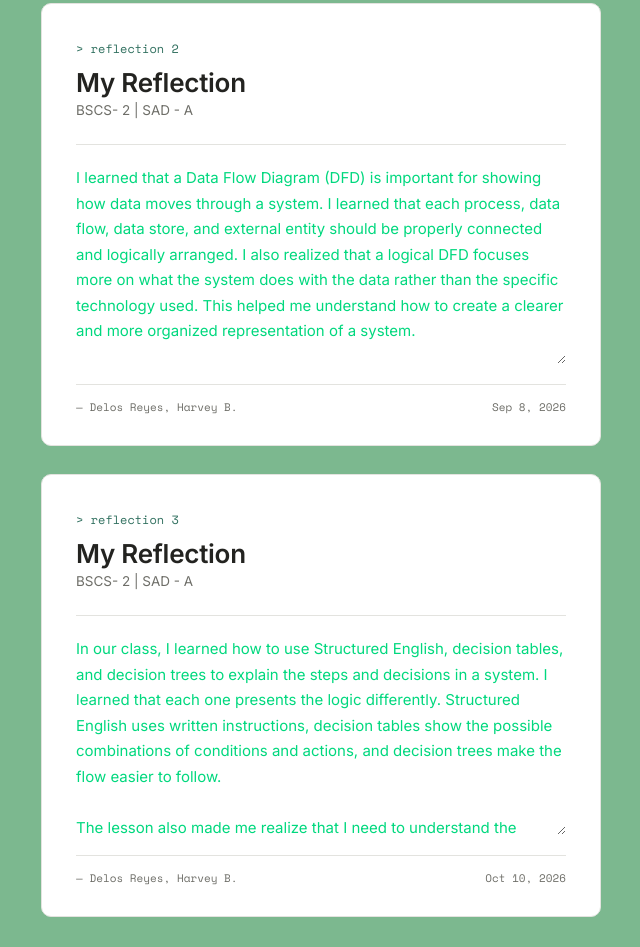
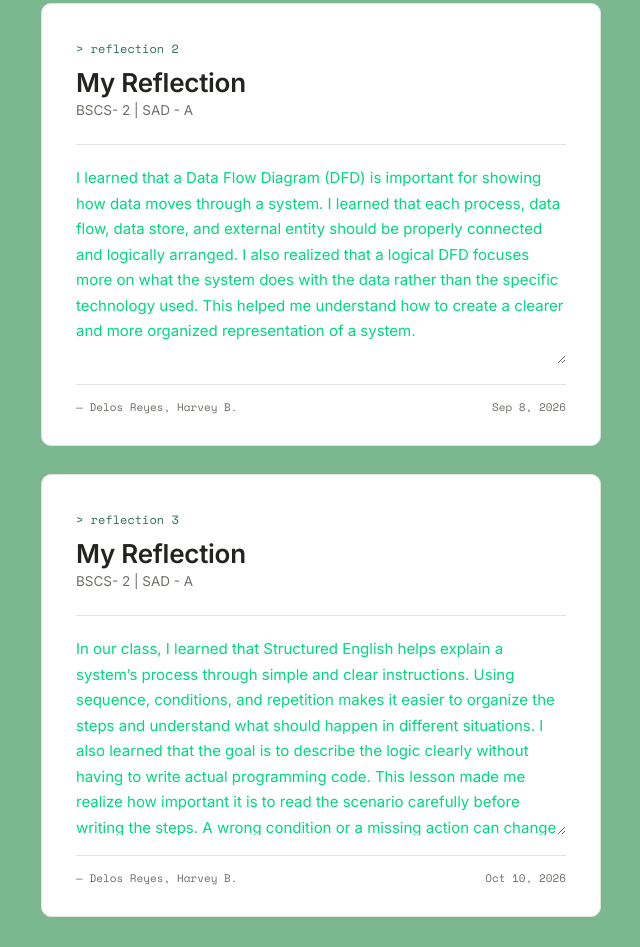
Before and after one commit to cascas2525/Reflection, a plain HTML site: page index.html in a window 1280 px wide. Shown: the part 498-1445 px from the top of the page, without its empty margins (319-959 px from the left). Drawn offline with nearby package versions, Linux system fonts and the light colour scheme.

Commit message:
updated my reflection

```diff
--- a/index.html
+++ b/index.html
@@ -132,9 +132,8 @@ I think learning these topics will also help me in the future, especially in my
     <h1>My Reflection</h1>
     <div class="subject">BSCS- 2 | SAD - A</div>
 
-    <textarea placeholder="In our class, I learned how to use Structured English, decision tables, and decision trees to explain the steps and decisions in a system. I learned that each one presents the logic differently. Structured English uses written instructions, decision tables show the possible combinations of conditions and actions, and decision trees make the flow easier to follow.
-
-The lesson also made me realize that I need to understand the scenario first before making these models. Even a small mistake in a condition can change what the system does. Instead of rushing to finish, I should check whether my answer follows the given rules. This is something I can apply in programming because planning the logic first can help me avoid mistakes when writing code."></textarea>
+    <textarea placeholder="In our class, I learned that Structured English helps explain a system’s process through simple and clear instructions. Using sequence, conditions, and repetition makes it easier to organize the steps and understand what should happen in different situations. I also learned that the goal is to describe the logic clearly without having to write actual programming code. This lesson made me realize how important it is to read the scenario carefully before writing the steps. A wrong condition or a missing action can change the result of the process.
+      I learned to be more careful with statements like IF, ELSE, and ENDIF and to check whether the instructions follow the given rules. As a Computer Science student, I can use this skill to plan my program’s logic before coding."></textarea>
 
     <footer>
       <span>— Delos Reyes, Harvey B. </span>
```
